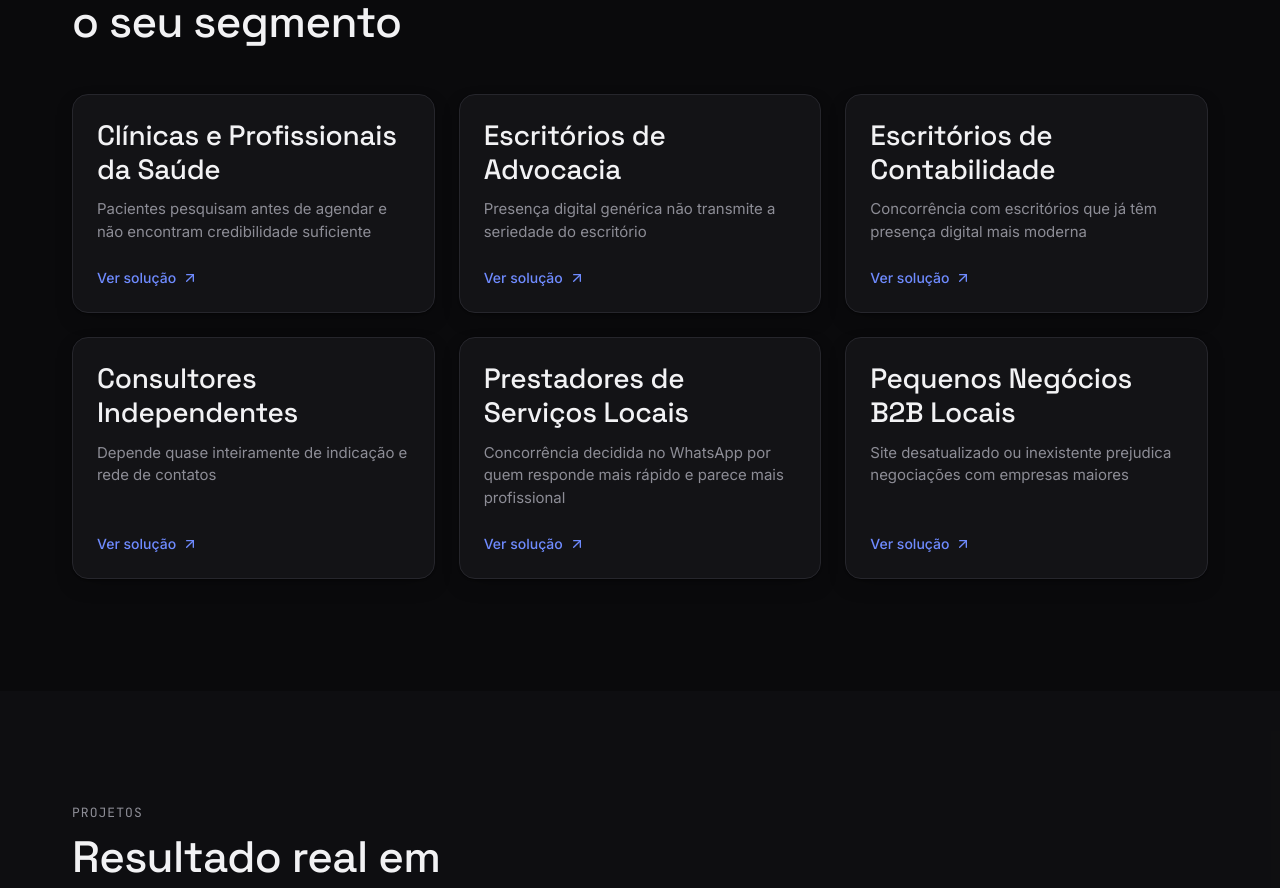
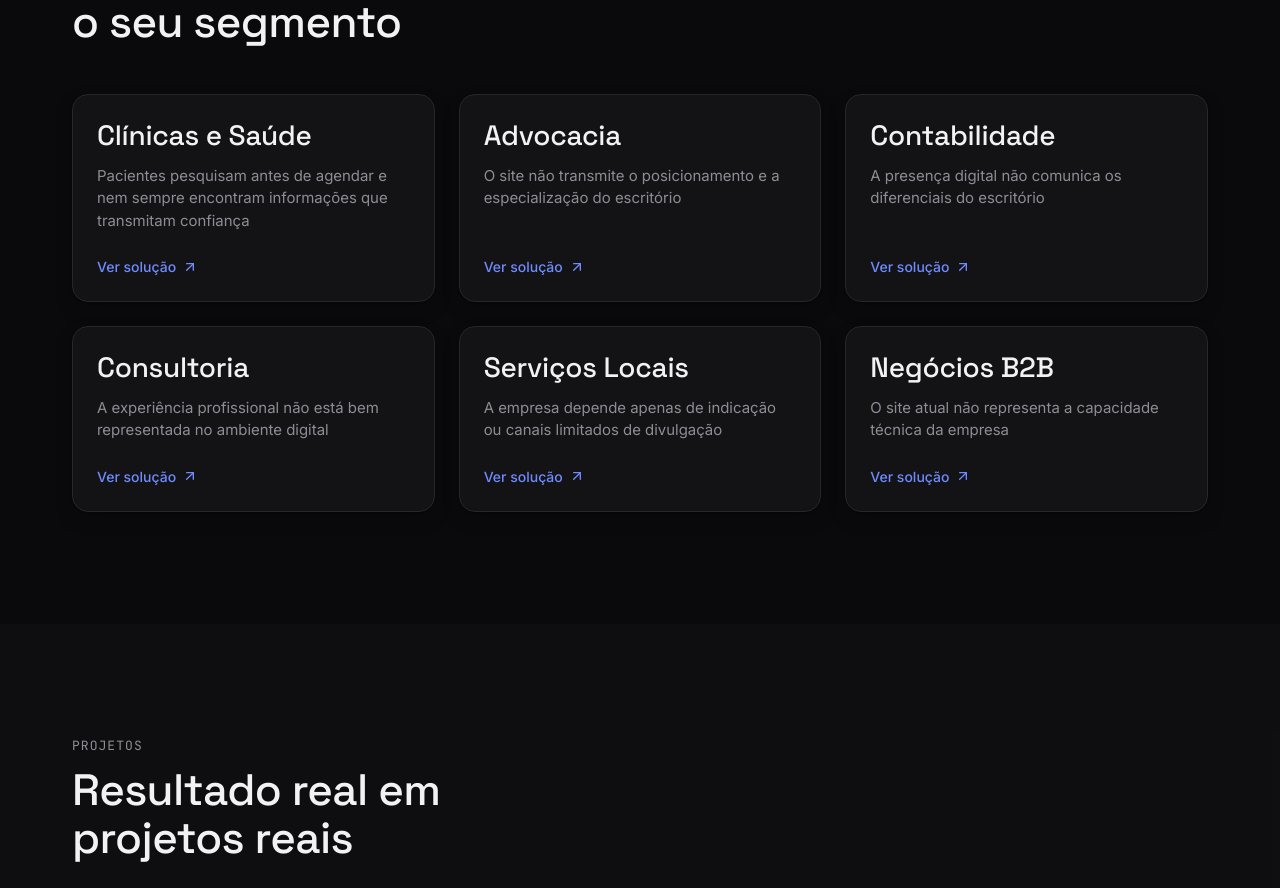
Before and after one commit to marllonpanisset/conjuga, a Next.js app: page / in a window 1280 px wide. Shown: the part 2572-3460 px from the top of the page. Built offline with nearby package versions, Linux system fonts and the light colour scheme.

Commit message:
refactor: ajusta posicionamento de soluções e serviços

```diff
--- a/content/nichos.ts
+++ b/content/nichos.ts
@@ -3,93 +3,123 @@ import type { Niche } from "@/types/niche";
 export const niches: Niche[] = [
   {
     slug: "saude",
-    name: "Clínicas e Profissionais da Saúde",
-    heroTitle: "Presença digital que transmite confiança antes da primeira consulta",
+    name: "Clínicas e Saúde",
+    heroTitle:
+      "Presença digital que transmite confiança antes do primeiro atendimento",
     heroDescription:
-      "Pacientes decidem por credibilidade. Sua clínica precisa de um site e um processo de agendamento que reflitam isso.",
+      "Clínicas e profissionais da saúde precisam de uma experiência digital clara, profissional e preparada para facilitar o relacionamento com pacientes.",
     painPoints: [
-      "Pacientes pesquisam antes de agendar e não encontram credibilidade suficiente",
-      "Agendamento manual por telefone ou WhatsApp consome tempo da recepção",
-      "Poucas informações claras sobre especialidades e convênios",
+      "Pacientes pesquisam antes de agendar e nem sempre encontram informações que transmitam confiança",
+      "Processos de contato, confirmação e agendamento ainda dependem de tarefas manuais",
+      "Serviços, especialidades e diferenciais nem sempre são apresentados de forma estratégica",
     ],
     solution:
-      "Site institucional com foco em autoridade médica, formulário de agendamento integrado e automações de confirmação e lembrete de consulta.",
-    relatedServiceSlugs: ["sites-institucionais", "automacoes-integracoes"],
+      "Desenvolvemos sites institucionais, páginas estratégicas e automações para melhorar a apresentação da clínica e organizar processos de atendimento.",
+    relatedServiceSlugs: [
+      "sites-institucionais",
+      "landing-pages",
+      "automacoes-integracoes",
+    ],
   },
+
   {
     slug: "advocacia",
-    name: "Escritórios de Advocacia",
-    heroTitle: "Autoridade digital para escritórios que decidem causas, não cliques",
+    name: "Advocacia",
+    heroTitle: "Presença digital que fortalece autoridade e confiança jurídica",
     heroDescription:
-      "Um cliente que busca advogado avalia seriedade antes de qualquer contato. Seu site precisa comunicar isso com precisão.",
+      "Escritórios de advocacia precisam comunicar experiência, especialização e credibilidade antes mesmo do primeiro contato com um potencial cliente.",
     painPoints: [
-      "Presença digital genérica não transmite a seriedade do escritório",
-      "Captação de novos casos depende quase só de indicação",
-      "Falta de organização das áreas de atuação para o visitante",
+      "O site não transmite o posicionamento e a especialização do escritório",
+      "Áreas de atuação e diferenciais ficam pouco claras para quem pesquisa online",
+      "O processo de captação depende principalmente de indicação e contatos diretos",
     ],
     solution:
-      "Site institucional estruturado por área de atuação, com página de autoridade dos sócios e captação de contato qualificado.",
+      "Criamos experiências digitais organizadas por áreas de atuação, com foco em autoridade profissional, clareza das informações e geração de novos contatos.",
     relatedServiceSlugs: ["sites-institucionais", "landing-pages"],
   },
+
   {
     slug: "contabilidade",
-    name: "Escritórios de Contabilidade",
-    heroTitle: "Um escritório de contabilidade que parece — e é — tecnológico",
+    name: "Contabilidade",
+    heroTitle:
+      "Uma presença digital alinhada à confiança que empresas procuram",
     heroDescription:
-      "Empresas escolhem contabilidade por confiança e organização. A presença digital do escritório precisa refletir isso.",
+      "Escritórios contábeis precisam demonstrar organização, conhecimento técnico e capacidade de acompanhar seus clientes.",
     painPoints: [
-      "Concorrência com escritórios que já têm presença digital mais moderna",
-      "Processos de troca de documentos ainda manuais com clientes",
-      "Dificuldade em comunicar diferenciais frente a escritórios genéricos",
+      "A presença digital não comunica os diferenciais do escritório",
+      "Serviços e especialidades podem ficar pouco claros para novos clientes",
+      "Processos internos e relacionamento com clientes possuem oportunidades de melhoria",
     ],
     solution:
-      "Site institucional com posicionamento técnico e sistema de portal do cliente para envio e acompanhamento de documentos.",
-    relatedServiceSlugs: ["sites-institucionais", "sistemas-web"],
+      "Desenvolvemos sites institucionais, áreas digitais e ferramentas personalizadas para fortalecer posicionamento e organizar processos.",
+    relatedServiceSlugs: [
+      "sites-institucionais",
+      "sistemas-web",
+      "automacoes-integracoes",
+    ],
   },
+
   {
     slug: "consultoria",
-    name: "Consultores Independentes",
-    heroTitle: "Uma presença digital que já vende sua autoridade antes da reunião",
+    name: "Consultoria",
+    heroTitle:
+      "Uma presença digital construída para comunicar conhecimento e autoridade",
     heroDescription:
-      "Como consultor independente, sua credibilidade é o produto. O site precisa comunicar isso com clareza e rapidez.",
+      "Consultores e empresas especializadas precisam apresentar sua experiência, metodologia e forma de trabalho com clareza.",
     painPoints: [
-      "Depende quase inteiramente de indicação e rede de contatos",
-      "Não tem uma página que apresente método e resultados de forma clara",
-      "Agenda de reuniões gerida manualmente, sem qualificação prévia",
+      "A experiência profissional não está bem representada no ambiente digital",
+      "Métodos e serviços são difíceis de comunicar para novos clientes",
+      "Processos comerciais dependem de contatos manuais e reuniões iniciais",
     ],
     solution:
-      "Landing page de autoridade com apresentação de método, cases e agendamento qualificado automatizado.",
-    relatedServiceSlugs: ["landing-pages", "automacoes-integracoes"],
+      "Criamos páginas estratégicas e experiências digitais para apresentar serviços, organizar informações e facilitar novas oportunidades comerciais.",
+    relatedServiceSlugs: [
+      "landing-pages",
+      "sites-institucionais",
+      "automacoes-integracoes",
+    ],
   },
+
   {
     slug: "servicos-locais",
-    name: "Prestadores de Serviços Locais",
-    heroTitle: "Mais orçamentos fechados, menos ligação perdida",
+    name: "Serviços Locais",
+    heroTitle:
+      "Uma presença digital profissional para empresas que precisam gerar oportunidades",
     heroDescription:
-      "Reformas, elétrica, hidráulica, climatização e manutenção: quem decide rápido quer ver profissionalismo imediato.",
+      "Empresas de manutenção, reformas e serviços especializados precisam transmitir confiança rapidamente e facilitar novos contatos.",
     painPoints: [
-      "Concorrência decidida no WhatsApp por quem responde mais rápido e parece mais profissional",
-      "Sem página própria, dependendo só de marketplaces e indicação",
-      "Orçamentos e follow-up feitos manualmente, com perda de oportunidades",
+      "A empresa depende apenas de indicação ou canais limitados de divulgação",
+      "Clientes encontram poucas informações antes de solicitar orçamento",
+      "Atendimento e acompanhamento de oportunidades ainda podem ser manuais",
     ],
     solution:
-      "Landing page local com prova social e solicitação de orçamento, integrada a automações de resposta e follow-up.",
-    relatedServiceSlugs: ["landing-pages", "automacoes-integracoes"],
+      "Desenvolvemos landing pages, sites institucionais e automações para apresentar serviços, captar contatos e organizar processos comerciais.",
+    relatedServiceSlugs: [
+      "landing-pages",
+      "sites-institucionais",
+      "automacoes-integracoes",
+    ],
   },
+
   {
     slug: "negocios-b2b",
-    name: "Pequenos Negócios B2B Locais",
-    heroTitle: "Uma presença B2B que parece o parceiro certo, não mais um fornecedor",
+    name: "Negócios B2B",
+    heroTitle:
+      "Soluções digitais para empresas que precisam evoluir sua operação",
     heroDescription:
-      "Decisões B2B locais também são decisões de confiança. Sua empresa precisa parecer o parceiro certo desde o primeiro acesso.",
+      "Empresas B2B precisam de uma presença digital profissional e processos mais organizados para acompanhar novas oportunidades.",
     painPoints: [
-      "Site desatualizado ou inexistente prejudica negociações com empresas maiores",
-      "Processos comerciais e operacionais pouco digitalizados",
-      "Dificuldade em demonstrar capacidade técnica para novos contratos",
+      "O site atual não representa a capacidade técnica da empresa",
+      "Processos internos dependem de planilhas ou tarefas repetitivas",
+      "Ferramentas desconectadas dificultam a operação e o crescimento",
     ],
     solution:
-      "Site institucional robusto com sistema web de apoio à operação e automações comerciais internas.",
-    relatedServiceSlugs: ["sites-institucionais", "sistemas-web"],
+      "Criamos sites institucionais, sistemas personalizados e integrações para melhorar processos comerciais e operacionais.",
+    relatedServiceSlugs: [
+      "sites-institucionais",
+      "sistemas-web",
+      "automacoes-integracoes",
+    ],
   },
 ];
 
```
